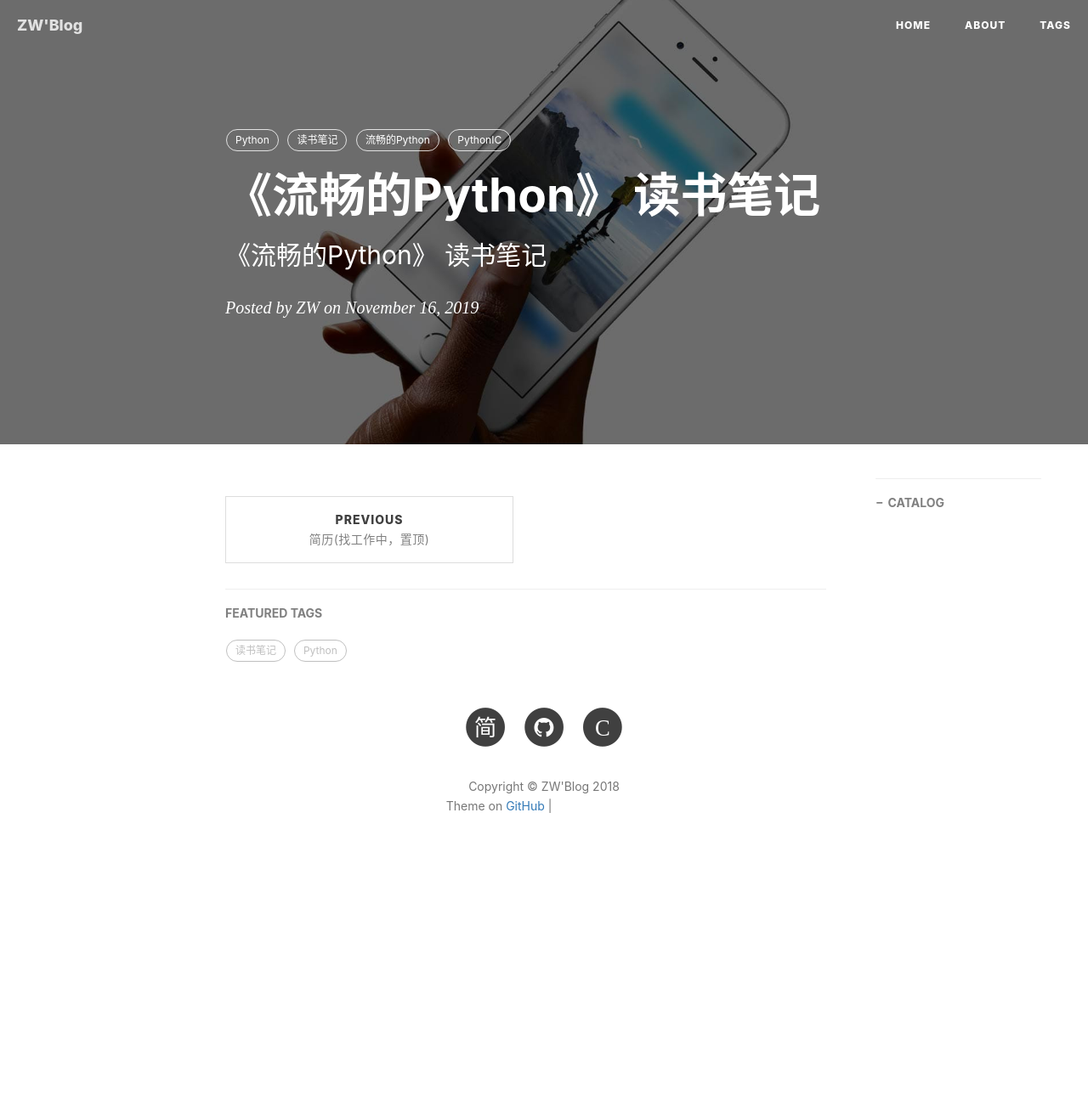
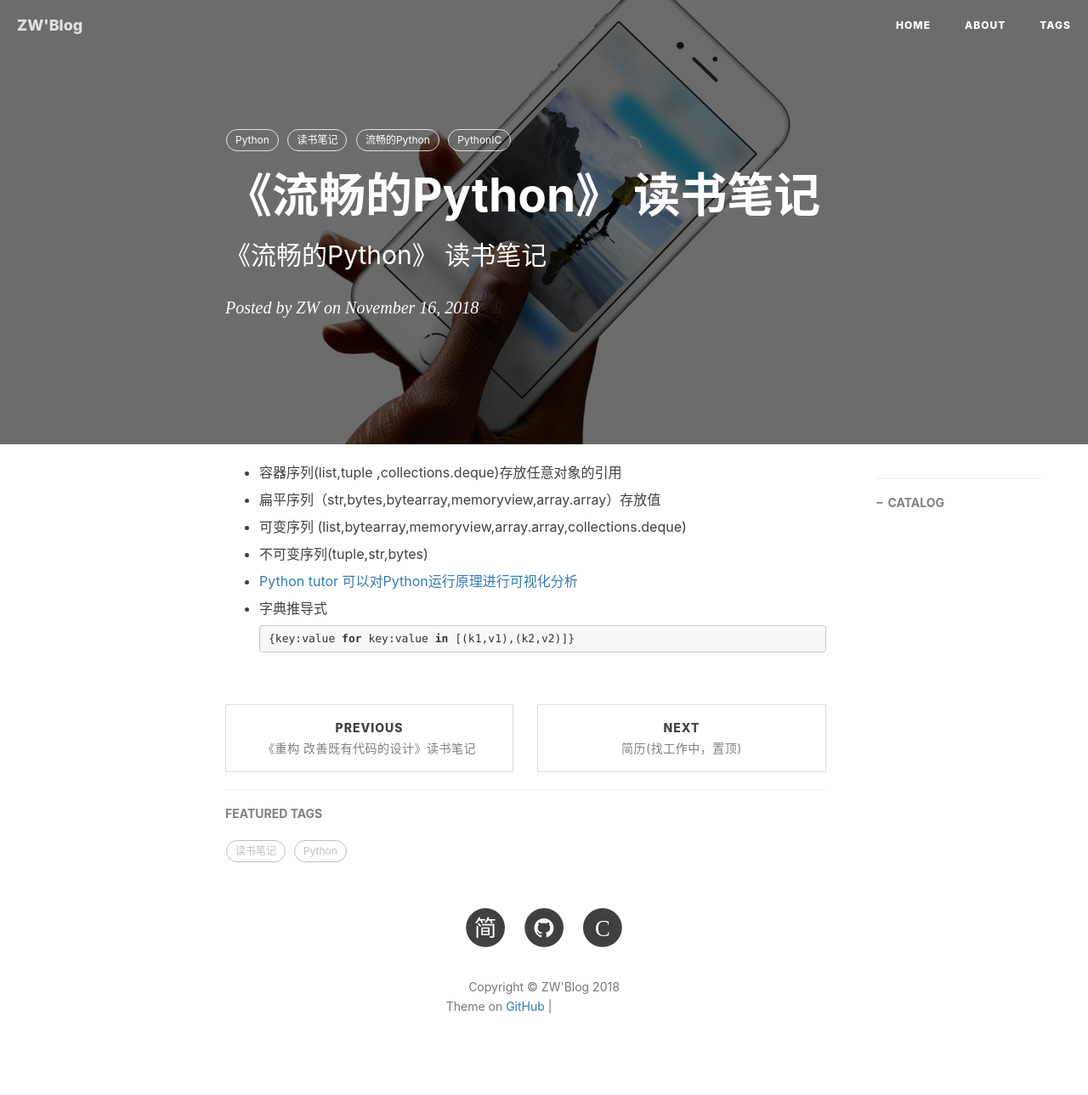
Before and after one commit to GitZW/gitzw.github.io, a Jekyll site: the page built from _posts/2018-11-16-《流畅的Python》读书笔记.md, in a window 1280 px wide. Shown: the whole page at 85% size. Built offline with Jekyll 4.4.1, drawn with Linux system fonts in a browser that asks for light colours; nearby versions of some CDN libraries; comment, search, counter and statistics services are not loaded; before the commit the page ends 1053 px from its top, so only the background shows below that; grey boxes are pictures that could not be loaded.

Commit message:
Update 2018-11-16-《流畅的Python》读书笔记.md

````diff
--- a/_posts/2018-11-16-《流畅的Python》读书笔记.md
+++ b/_posts/2018-11-16-《流畅的Python》读书笔记.md
@@ -2,7 +2,7 @@
 layout:     post
 title:     《流畅的Python》 读书笔记
 subtitle:  《流畅的Python》 读书笔记
-date:       2019-11-16
+date:       2018-11-16
 author:     ZW
 header-img: img/post-bg-ios9-web.jpg
 catalog: 	 true
@@ -12,3 +12,18 @@ tags:
     - 流畅的Python
     - PythonIC
 ---
+
+* 容器序列(list,tuple ,collections.deque)存放任意对象的引用
+
+* 扁平序列（str,bytes,bytearray,memoryview,array.array）存放值
+
+* 可变序列 (list,bytearray,memoryview,array.array,collections.deque)
+
+* 不可变序列(tuple,str,bytes)
+
+* [Python tutor 可以对Python运行原理进行可视化分析](http://www.pythontutor.com)
+
+* 字典推导式
+```python
+{key:value for key:value in [(k1,v1),(k2,v2)]}
+```
````
